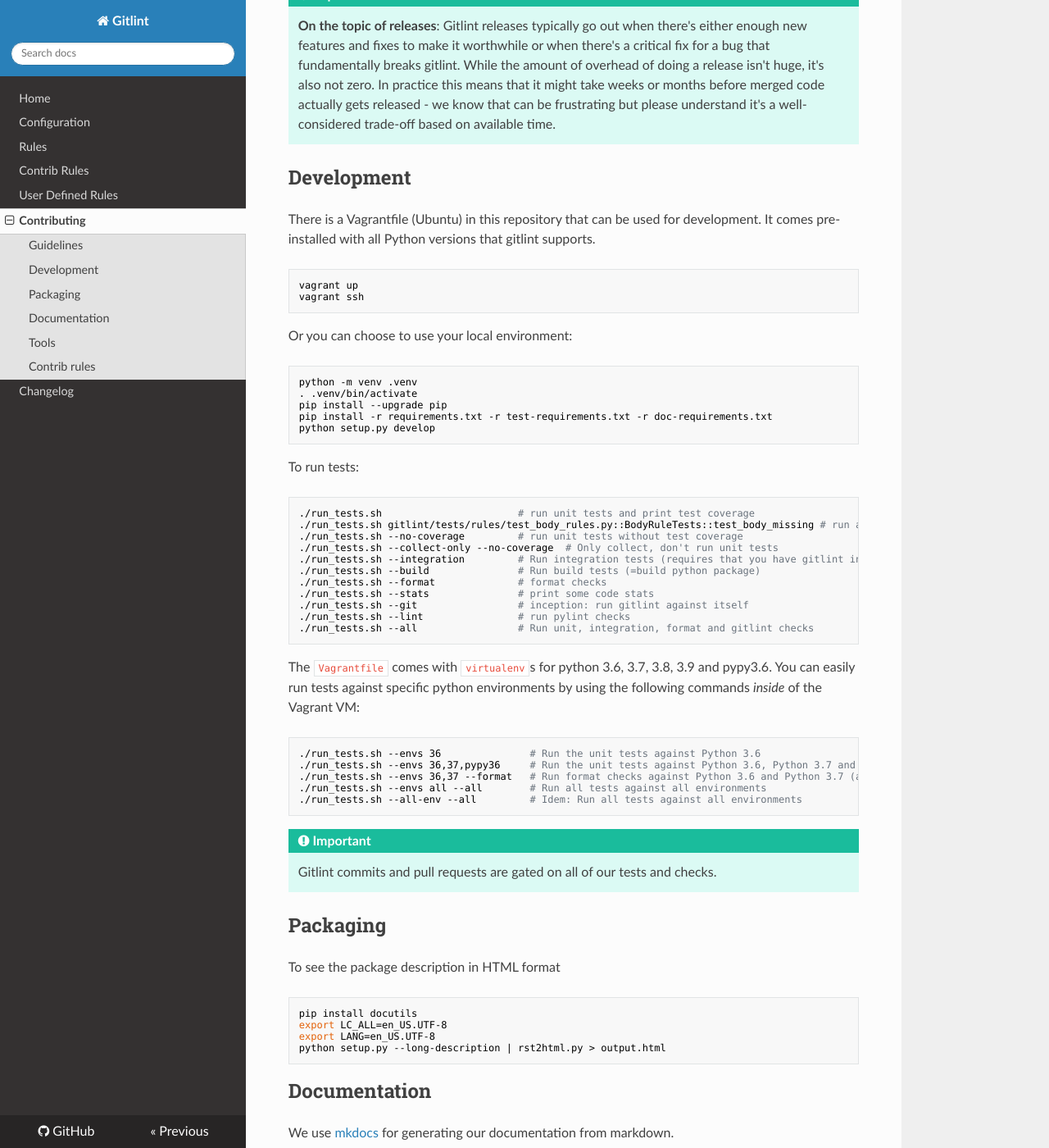
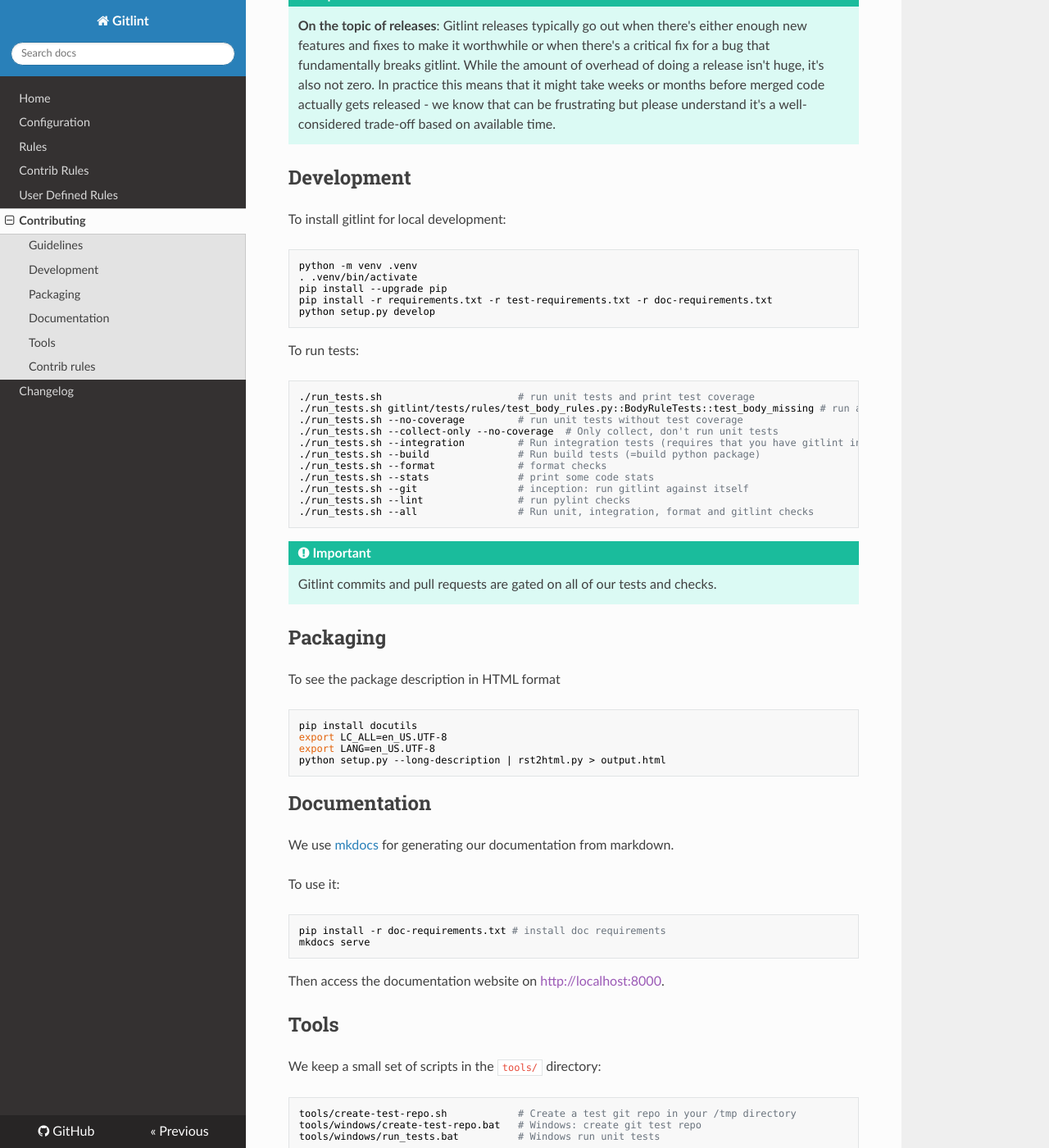
Before and after one commit to jorisroovers/gitlint, an MkDocs documentation site: the page built from docs/contributing.md, in a window 1280 px wide and 1400 px high, scrolled down 717 px. Shown: the whole window at 82% size. Built offline with MkDocs 1.6.1, drawn with Linux system fonts in a browser that asks for light colours; nearby versions of some CDN libraries; some of the changed text lies outside the part shown.

Commit message:
Remove Vagrant box (#348)
No longer used for development purposes by maintainer, is only adding
maintenance overhead at this point.

Fixes #231

````diff
--- a/docs/contributing.md
+++ b/docs/contributing.md
@@ -34,14 +34,7 @@
 
 ## Development
 
-There is a Vagrantfile (Ubuntu) in this repository that can be used for development.
-It comes pre-installed with all Python versions that gitlint supports.
-```sh
-vagrant up
-vagrant ssh
-```
-
-Or you can choose to use your local environment:
+To install gitlint for local development:
 
 ```sh
 python -m venv .venv
@@ -66,16 +59,6 @@
 ./run_tests.sh --all                 # Run unit, integration, format and gitlint checks
 ```
 
-The `Vagrantfile` comes with `virtualenv`s for python 3.6, 3.7, 3.8, 3.9 and pypy3.6.
-You can easily run tests against specific python environments by using the following commands *inside* of the Vagrant VM:
-```sh
-./run_tests.sh --envs 36               # Run the unit tests against Python 3.6
-./run_tests.sh --envs 36,37,pypy36     # Run the unit tests against Python 3.6, Python 3.7 and Pypy3.6
-./run_tests.sh --envs 36,37 --format   # Run format checks against Python 3.6 and Python 3.7 (also works for --git, --integration, --format, --stats and --lint.
-./run_tests.sh --envs all --all        # Run all tests against all environments
-./run_tests.sh --all-env --all         # Idem: Run all tests against all environments
-```
-
 !!! important
     Gitlint commits and pull requests are gated on all of our tests and checks.
 
@@ -92,13 +75,13 @@
 ## Documentation
 We use [mkdocs](https://www.mkdocs.org/) for generating our documentation from markdown.
 
-To use it, do the following outside of the vagrant box (on your host machine):
+To use it:
 ```sh
 pip install -r doc-requirements.txt # install doc requirements
 mkdocs serve
 ```
 
-Then access the documentation website on your host machine on [http://localhost:8000]().
+Then access the documentation website on [http://localhost:8000]().
 
 ## Tools
 We keep a small set of scripts in the `tools/` directory:
````
Also changed, not shown: 2 other files.
